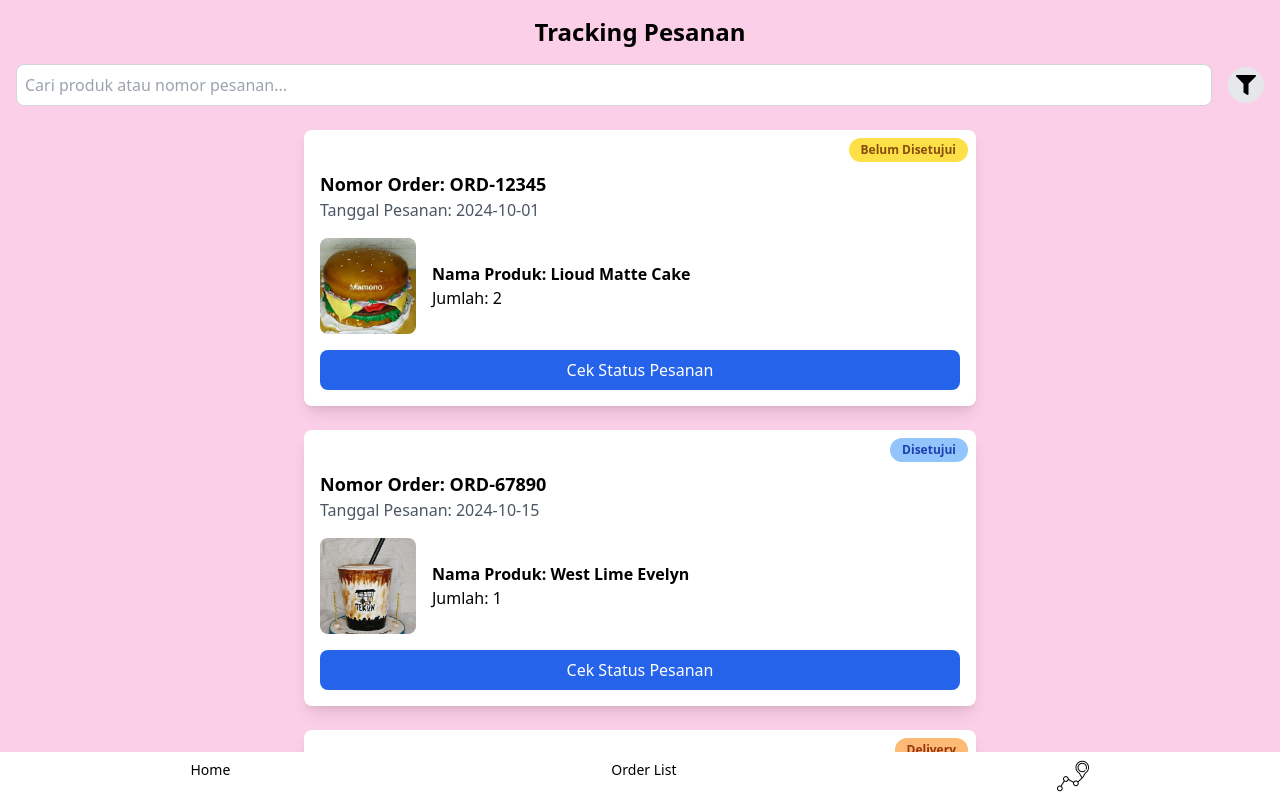
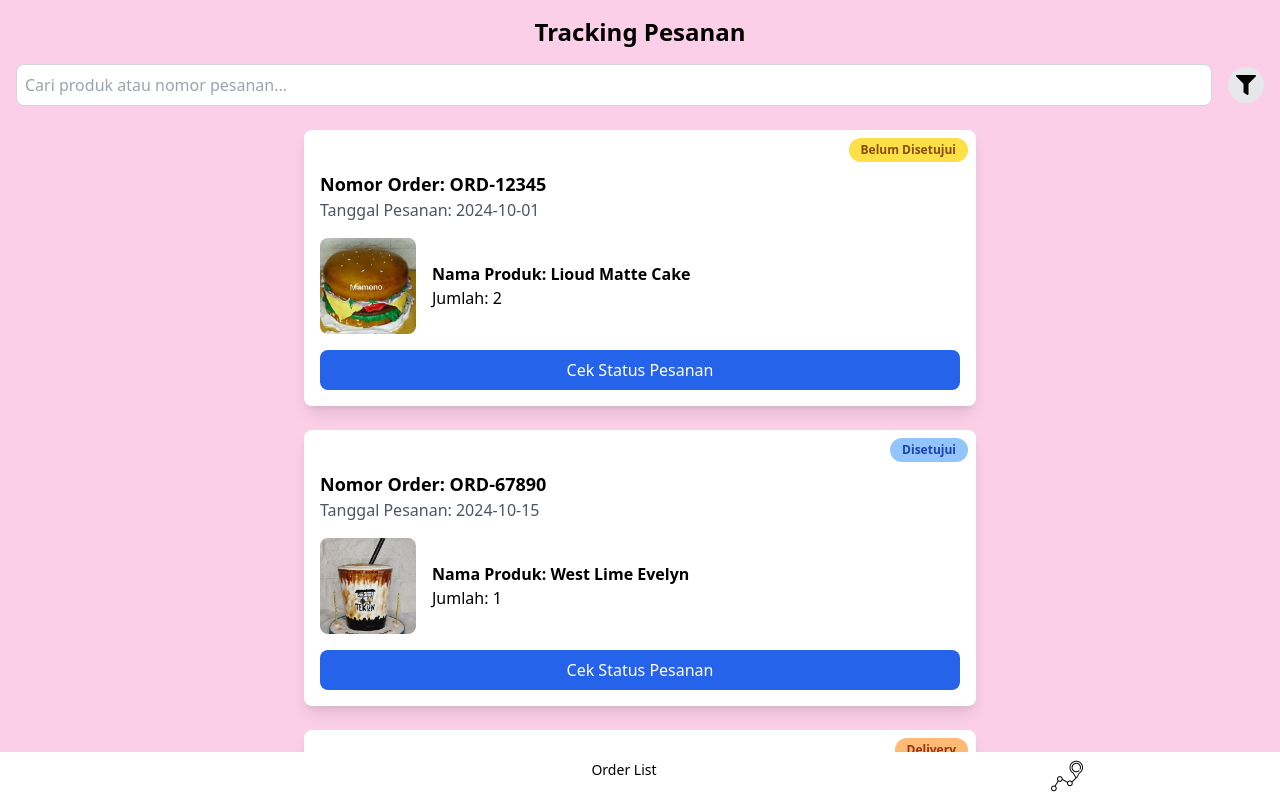
Before and after one commit to esa89/reseller-mamono-cake, a React (Vite) app: page /tracking in a window 1280 px wide. Shown: the top 800 px of the page. Built offline with nearby package versions, Linux system fonts and the light colour scheme.

Commit message:
Commit local changes

```diff
--- a/src/components/FooterMenu.tsx
+++ b/src/components/FooterMenu.tsx
@@ -11,11 +11,10 @@ const FooterMenu: React.FC = () => {
 
         {/* Tombol untuk Home */}
         <button
-          className="flex flex-col items-center focus:outline-none hover:text-pink-500 active:text-pink-700 transition duration-300"
+          className="flex items-center justify-center focus:outline-none hover:text-pink-500 active:text-pink-700 transition duration-300"
           onClick={() => navigate('/home')}
         >
-          <i className="fas fa-home text-xl"></i>
-          <p className="text-sm">Home</p>
+          <i className="fas fa-home text-2xl"></i> {/* Ganti ikon Home */}
         </button>
 
         {/* Tombol untuk Order List */}
```
